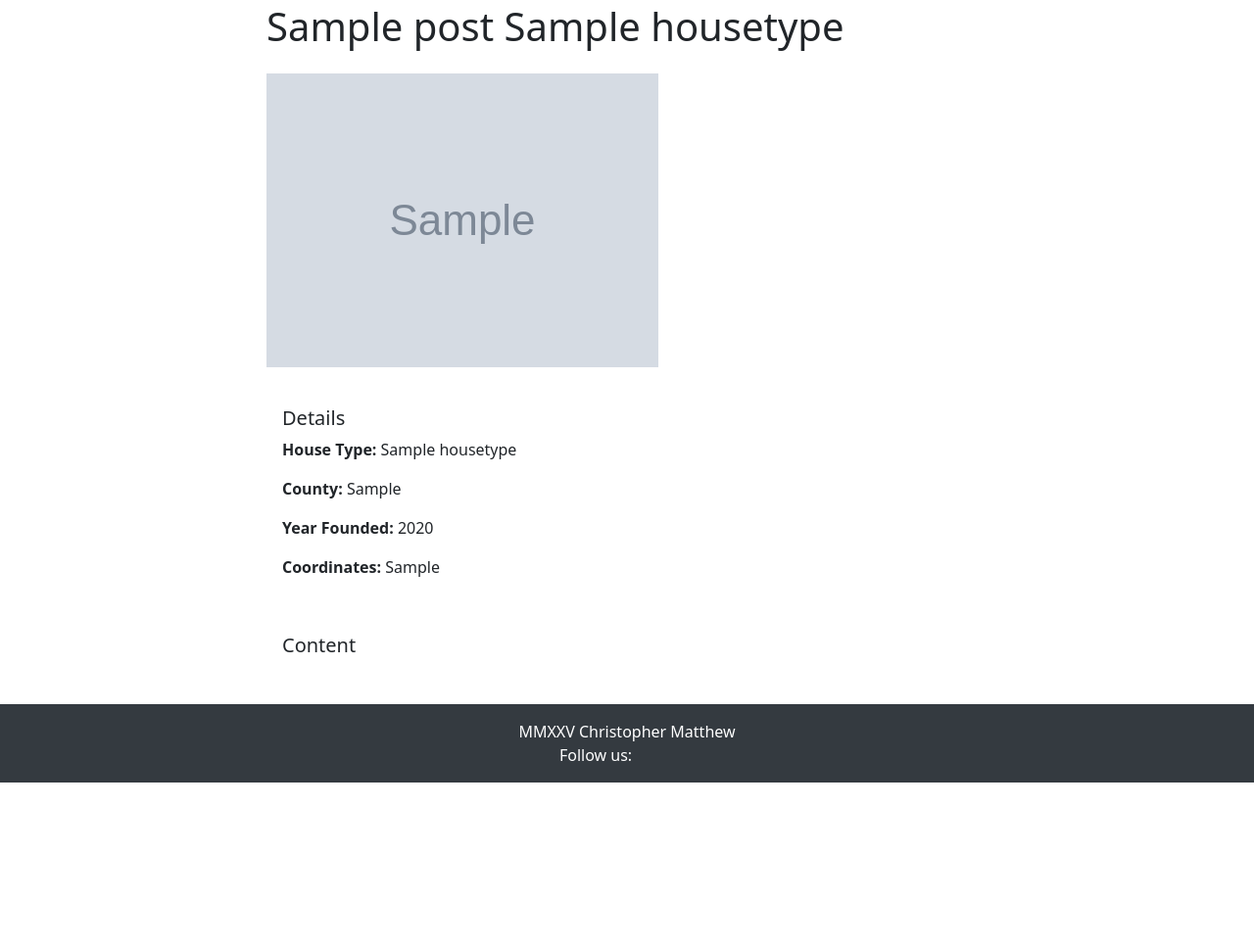
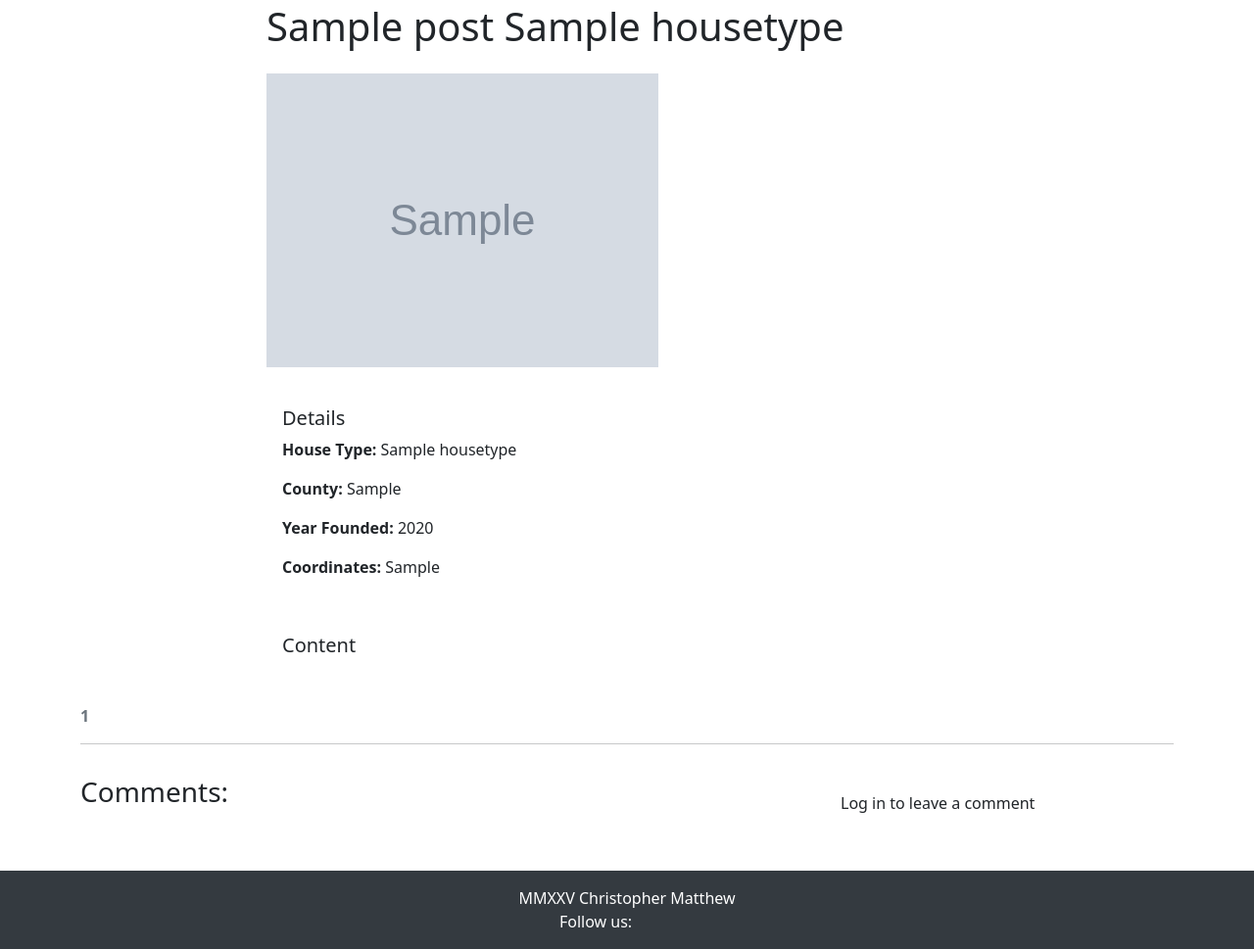
Before and after one commit to csmatthew/mapping-the-valor, a Django app: template blog/templates/blog/post_detail.html in a window 1280 px wide. Shown: the part 81-1050 px from the top of the page at 98% size. Before the commit the page ends 880 px from the top, so only its background shows below. Run offline with Django 4.2, Linux system fonts and the light colour scheme; tables that the repository leaves empty hold one stand-in row (values such as "Sample post"); the template is opened without the code that fills it: values that come from a table or form of the project are taken from there, most other values are stand-ins (such as "Sample title", 1, 10 or a date in 2020); grey boxes marked "Sample" are stand-in pictures; some libraries are stand-ins or nearby versions.

Commit message:
add crispy-forms

```diff
--- a/blog/templates/blog/post_detail.html
+++ b/blog/templates/blog/post_detail.html
@@ -1,5 +1,6 @@
 {% extends 'base.html' %}
 {% load static %}
+{% load crispy_forms_tags %}
 
 {% block title %}{{ post.name }}{% endblock %}
 
@@ -9,7 +10,7 @@
         <div class="col-md-8 offset-md-2">
             <h1 class="mb-4">{{ post.name }}{% if post.house_type %} {{ post.house_type }}{% endif %}</h1>
             {% if post.image_url %}
-                <img src="{{ post.image_url }}" alt="{{ post.name }}" class="img-fluid mb-4">
+            <img src="{{ post.image_url }}" alt="{{ post.name }}" class="img-fluid mb-4">
             {% endif %}
             <div class="card mb-4">
                 <div class="card-body">
@@ -24,11 +25,96 @@
                 <div class="card-body">
                     <h5 class="card-title">Content</h5>
                     {% if post.status == 2 %}
-                        <p class="card-text">{{ post.content }}</p>
+                    <p class="card-text">
+                        {{ post.content | safe }}
+                    </p>
                     {% endif %}
                 </div>
             </div>
         </div>
     </div>
+    <!-- Displaying count of comments -->
+    <div class="row">
+        <div class="col-12">
+            <strong class="text-secondary">
+                <i class="far fa-comments"></i> {{ comment_count }}
+            </strong>
+        </div>
+        <div class="col-12">
+            <hr>
+        </div>
+    </div>
+    <!-- Displaying Comments -->
+    <div class="row">
+        <div class="col-md-8 card mb-4  mt-3 ">
+            <h3>Comments:</h3>
+            <div class="card-body">
+                <!-- We want a for loop inside the empty control tags
+            to iterate through each comment in comments -->
+                {% for comment in comments %}
+                <div class="p-2 comments
+            {% if not comment.approved and comment.author == user %}
+            faded{% elif not comment.approved %} d-none{% endif %}">
+                    <p class="font-weight-bold">
+                        {{ comment.author }}
+                        <span class="font-weight-normal">
+                            {{ comment.created_on }}
+                        </span> wrote:
+                    </p>
+                    <div id="comment{{ comment.id }}">
+                        {{ comment.body | linebreaks }}
+                    </div>
+                    {% if not comment.approved and comment.author == user %}
+                    <p class="approval">
+                        This comment is awaiting approval
+                    </p>
+                    {% endif %}
+                    {% if user.is_authenticated and comment.author == user %}
+                    <button class="btn btn-delete" comment_id="{{ comment.id }}">Delete</button>
+                    <button class="btn btn-edit" comment_id="{{ comment.id }}">Edit</button>
+                    {% endif %}
+                </div>
+                <!-- Our for loop ends here -->
+                {% endfor %}
+            </div>
+        </div>
+        <!-- Creating New Comments -->
+        <div class="col-md-4 card mb-4 mt-3">
+            <div class="card-body">
+                {% if user.is_authenticated %}
+                <h3>Leave a comment:</h3>
+                <p>Posting as: {{ user.username }}</p>
+                <form id="commentForm" method="post" style="margin-top: 1.3em;">
+                    {{ comment_form | crispy }}
+                    {% csrf_token %}
+                    <!-- add every time render a form -->
+                    <button id="submitButton" type="submit" class="btn btn-signup btn-lg">Submit</button>
+                </form>
+                {% else %}
+                <p>Log in to leave a comment</p>
+                {% endif %}
+            </div>
+        </div>
+    </div>
 </div>
+<!-- Delete confirmation modal -->
+<div class="modal fade" id="deleteModal" tabindex="-1" aria-labelledby="deleteModalLabel" aria-hidden="true">
+    <div class="modal-dialog">
+        <div class="modal-content">
+            <div class="modal-header">
+                <h5 class="modal-title" id="deleteModalLabel">Delete comment?</h5>
+                <button type="button" class="btn-close" data-bs-dismiss="modal" aria-label="Close"></button>
+            </div>
+            <div class="modal-body">
+                Are you sure you want to delete your comment?
+                This action cannot be undone.
+            </div>
+            <div class="modal-footer">
+                <button type="button" class="btn btn-secondary" data-bs-dismiss="modal">Close</button>
+                <a id="deleteConfirm" href="#" class="btn btn-danger">Delete</a>
+            </div>
+        </div>
+    </div>
+</div>
+
 {% endblock %}
--- a/config/settings.py
+++ b/config/settings.py
@@ -54,6 +54,8 @@ INSTALLED_APPS = [
     'allauth',
     'allauth.account',
     'allauth.socialaccount',
+    'crispy_forms',
+    'crispy_bootstrap5',
     'django_summernote',
     'blog',
 ]
@@ -61,6 +63,9 @@ INSTALLED_APPS = [
 SITE_ID = 1
 LOGIN_REDIRECT_URL = '/'
 LOGOUT_REDIRECT_URL = '/'
+
+CRISPY_ALLOWED_TEMPLATE_PACKS = "bootstrap5"
+CRISPY_TEMPLATE_PACK = "bootstrap5"
 
 MIDDLEWARE = [
     'django.middleware.security.SecurityMiddleware',
--- a/requirements.txt
+++ b/requirements.txt
@@ -1,7 +1,9 @@
 asgiref==3.8.1
+crispy-bootstrap5==2024.10
 dj-database-url==0.5.0
 Django==4.2.17
 django-allauth==0.57.2
+django-crispy-forms==2.3
 django-summernote==0.8.20.0
 gunicorn==23.0.0
 oauthlib==3.2.2
```
